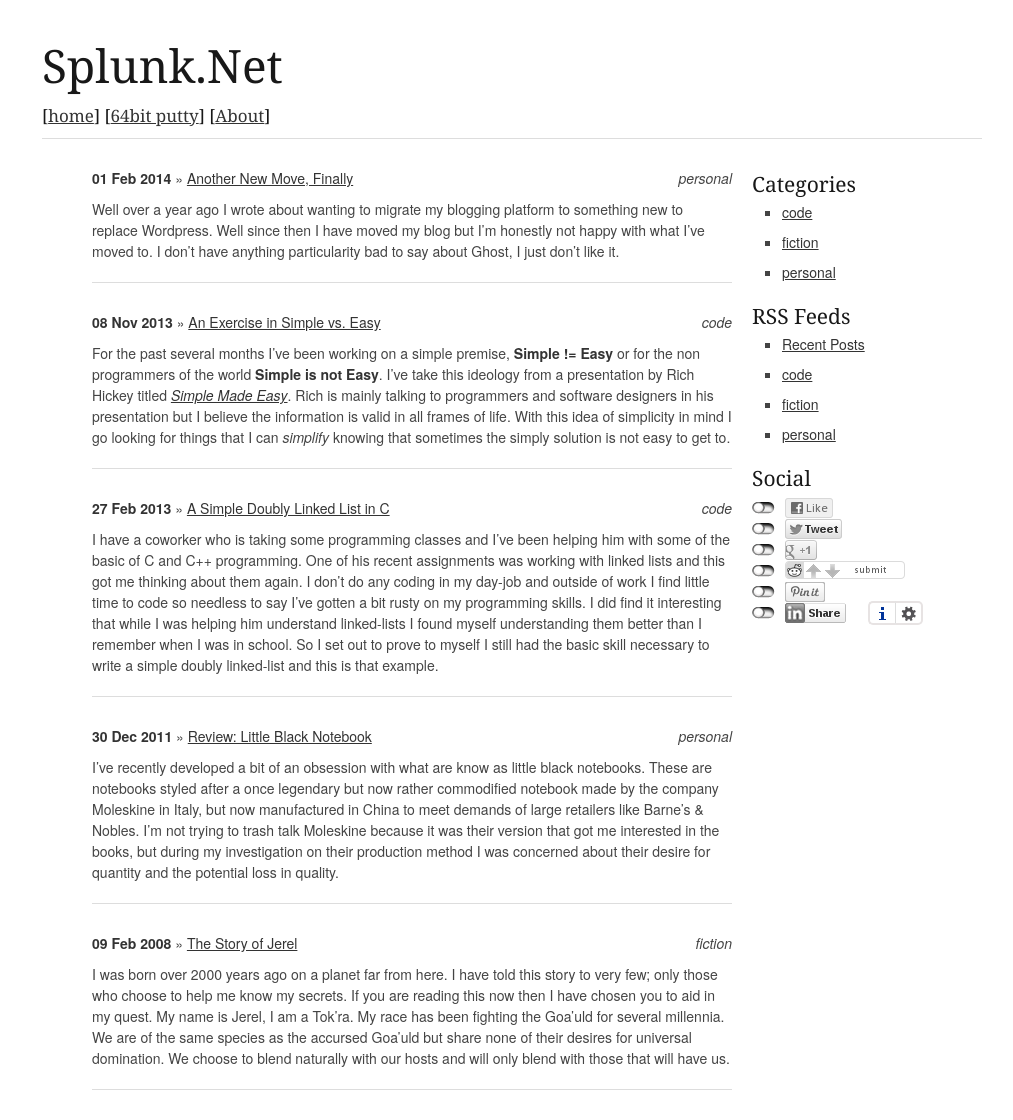
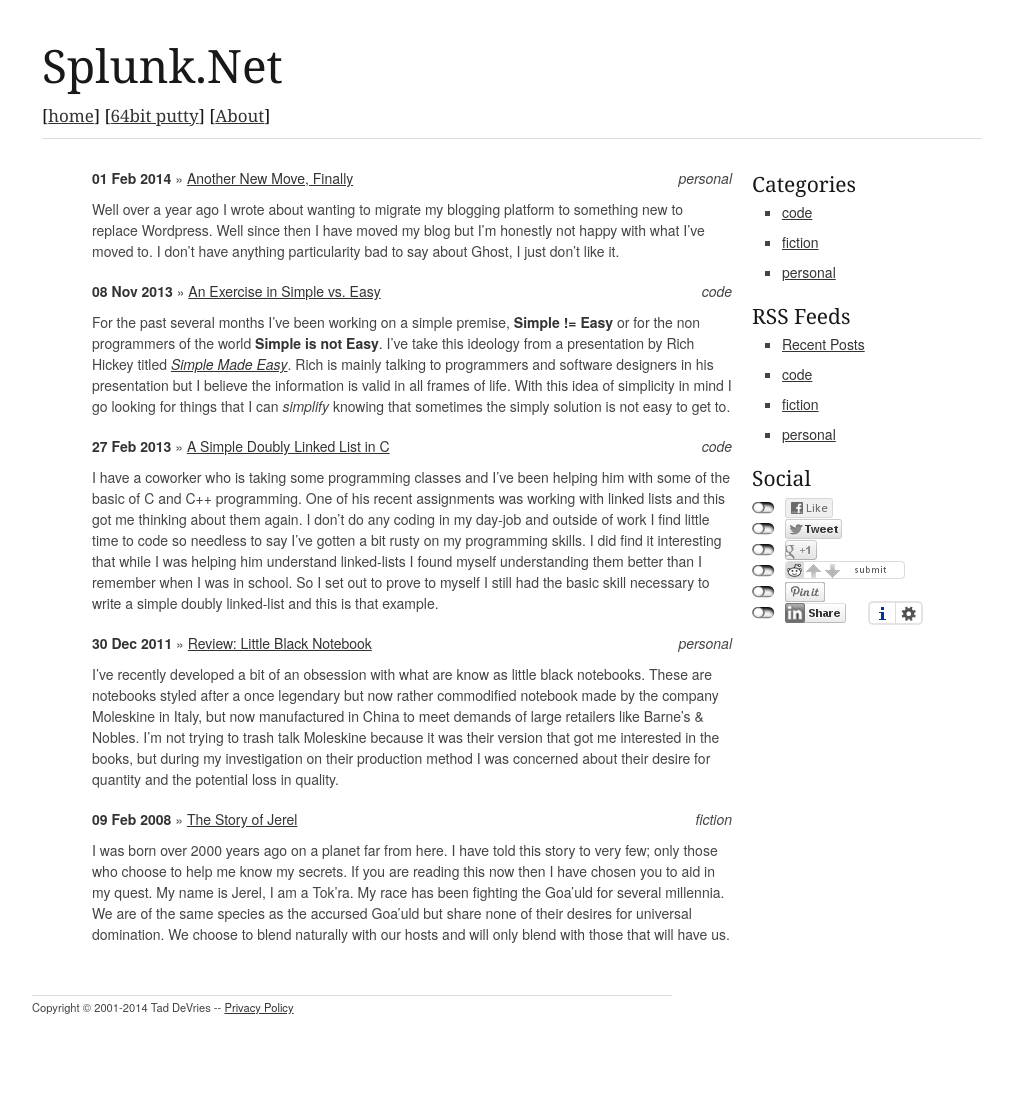
Before and after one commit to taddev/taddev.github.io, a Jekyll site: the page built from index.html, in a window 1280 px wide. Shown: the whole page, without its empty margins (128-1141 px from the left). Built offline with Jekyll 4.4.1, drawn with Linux system fonts in a browser that asks for light colours; comment, search, counter and statistics services are not loaded; after the commit the page ends 1035 px from its top, so only the background shows below that.

Commit message:
added footer

```diff
--- a/_layouts/default.html
+++ b/_layouts/default.html
@@ -69,6 +69,7 @@
 			<h5>[<a class="extra" href="/">home</a>] [<a class="extra" href="/64bit-putty/">64bit putty</a>] [<a class="extra" href="/About/">About</a>]</h5>
 			<hr />
 		</div>
+		<div class="content row">
 			<div class="eleven columns alpha offset-by-one">
 {{ content }}
 			</div>
@@ -88,6 +89,11 @@
 				</ul>
 				<h4>Social</h4>
 				<div data-social-share-privacy='true'></div>
+			</div>
+		</div>
+		<div class="eleven columns alpha footer">
+			<hr class="remove-bottom" />
+			<small>Copyright &copy; 2001-2014 Tad DeVries -- <a href="/About/">Privacy Policy</a></small>
 		</div>
 	</div><!-- container -->
 <!-- End Document
--- a/_layouts/page.html
+++ b/_layouts/page.html
@@ -4,7 +4,5 @@ layout: default
 
 {{ content }}
 
-<hr/>
 <div id="disqus_thread"></div>
 <a id="comments-button" href="javascript:void(0)">Comments</a>
-<br/>
--- a/_layouts/post.html
+++ b/_layouts/post.html
@@ -8,7 +8,5 @@ layout: default
 {{ content }}
 </div>
 
-<hr/>
 <div id="disqus_thread"></div>
 <a id="comments-button" href="javascript:void(0)">Comments</a>
-<br/>
--- a/index.html
+++ b/index.html
@@ -8,7 +8,6 @@ title: Splunk.Net
     {% for post in site.posts %}
       <li><strong>{{ post.date | date_to_string }}</strong> &raquo; <a href="{{ post.url }}">{{ post.title }}</a> <em style="float: right">{{ post.categories | first }}</em></li>
       {{ post.excerpt }}
-      <hr />
     {% endfor %}
   </ul>
 </div>
--- a/stylesheets/base.css
+++ b/stylesheets/base.css
@@ -47,6 +47,10 @@
 		border-collapse: collapse;
 		border-spacing: 0; }
 
+/* #Set Minimum Height
+================================================== */
+	html, body {
+		height:100%; }
 
 /* #Basic Styles
 ================================================== */
@@ -55,8 +59,7 @@
 		font: 14px/21px "HelveticaNeue", "Helvetica Neue", Helvetica, Arial, sans-serif;
 		color: #444;
 		-webkit-font-smoothing: antialiased; /* Fix for webkit rendering */
-		-webkit-text-size-adjust: 100%;
- }
+		-webkit-text-size-adjust: 100%; }
 
 
 /* #Typography
--- a/stylesheets/skeleton.css
+++ b/stylesheets/skeleton.css
@@ -21,10 +21,12 @@
 /* #Base 960 Grid
 ================================================== */
 
-    .container                                  { position: relative; width: 960px; margin: 0 auto; padding: 0; }
+    .container                                  { position: relative; width: 960px; margin: 0 auto; padding: 0; min-height: 100%; }
     .container .column,
     .container .columns                         { float: left; display: inline; margin-left: 10px; margin-right: 10px; }
     .row                                        { margin-bottom: 20px; }
+    .footer                                     { height: 50px; position:absolute; bottom:0; }
+    .content                                    { padding-bottom: 50px; }
 
     /* Nested Column Classes */
     .column.alpha, .columns.alpha               { margin-left: 0; }
@@ -77,7 +79,7 @@
     /* Note: Design for a width of 768px */
 
     @media only screen and (min-width: 768px) and (max-width: 959px) {
-        .container                                  { width: 768px; }
+        .container                                  { width: 768px; min-heigh: 100%;}
         .container .column,
         .container .columns                         { margin-left: 10px; margin-right: 10px;  }
         .column.alpha, .columns.alpha               { margin-left: 0; margin-right: 10px; }
```
Lines whose indentation alone changed are shown as unchanged.
